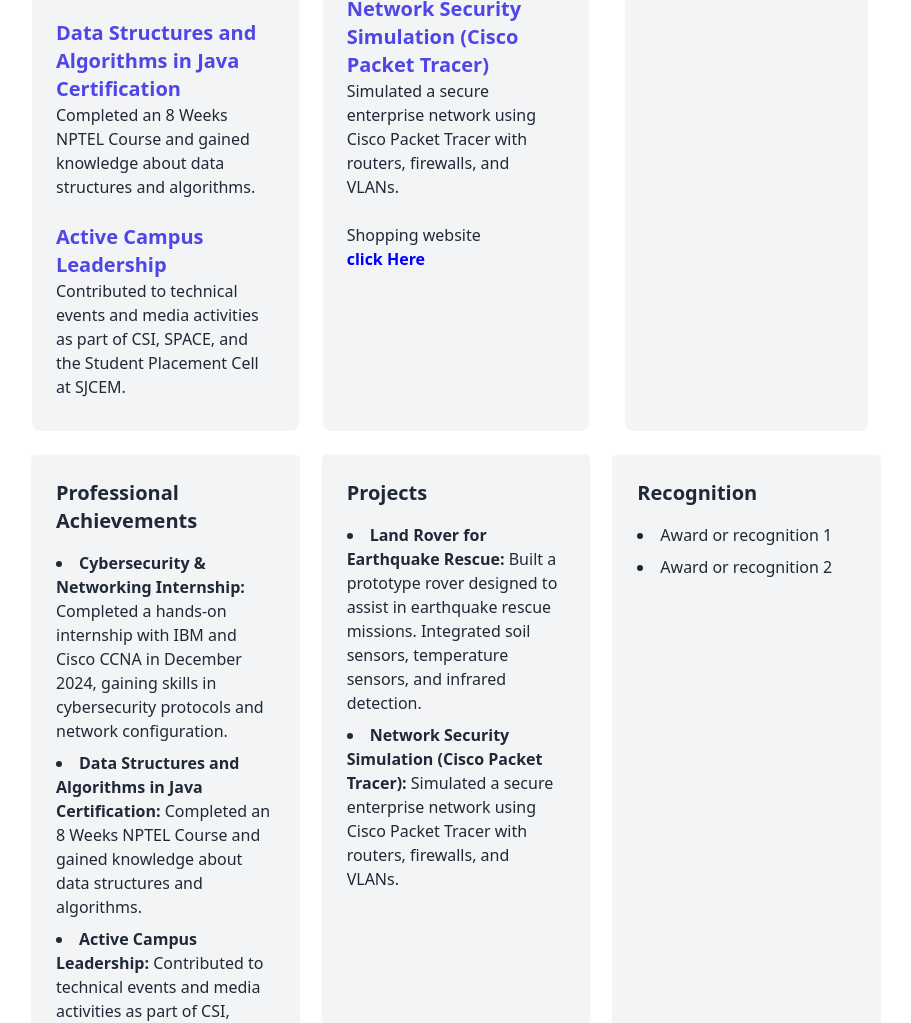
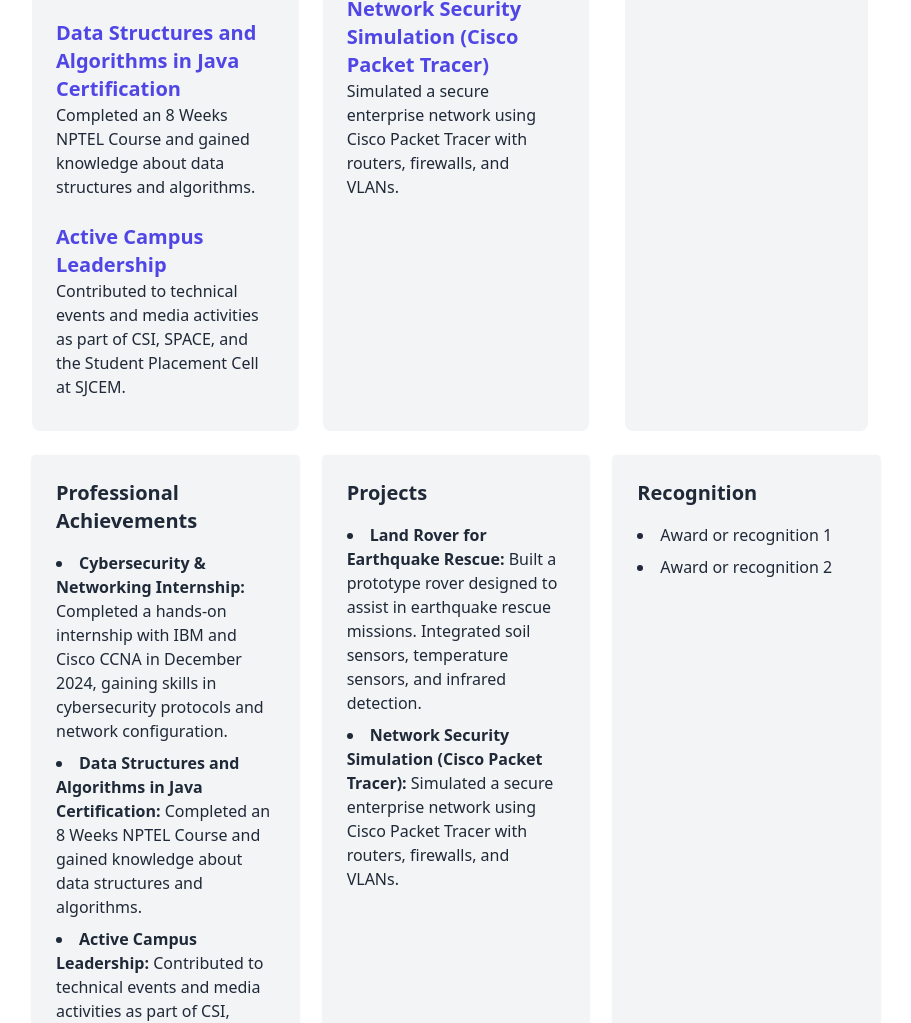
Before and after one commit to vikrantshinde23/assignment-01, a plain HTML site: page index.html in a window 1280 px wide. Shown: the part 1513-2536 px from the top of the page, without its empty margins (184-1095 px from the left). Drawn offline with nearby package versions, Linux system fonts and the light colour scheme; no server answers.

Commit message:
Update index.html

```diff
--- a/index.html
+++ b/index.html
@@ -214,10 +214,6 @@
       <h3 class="text-xl font-bold text-indigo-600">Network Security Simulation (Cisco Packet Tracer)</h3>
       <p>Simulated a secure enterprise network using Cisco Packet Tracer with routers, firewalls, and VLANs.</p>
     </li>
-    <li>
-      <h3>Shopping website</h3>
-      <a style="color: blue; font-weight: 900;" href="shopping.html"><p>click Here</p></a>
-    </li>
   </ul>
 </section>
 
```
